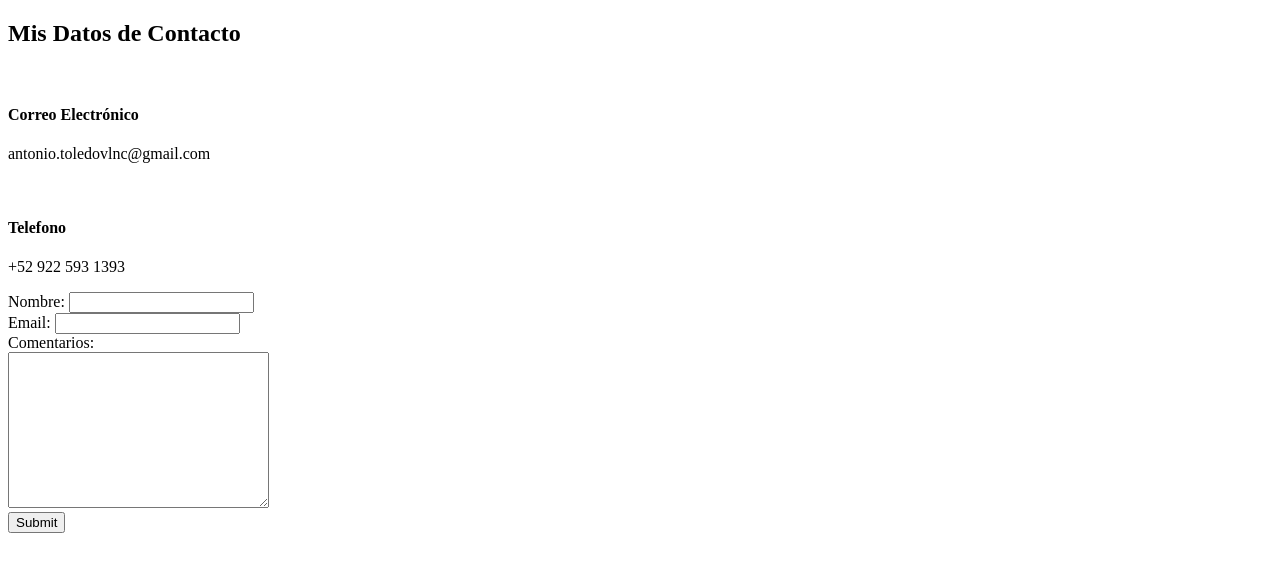
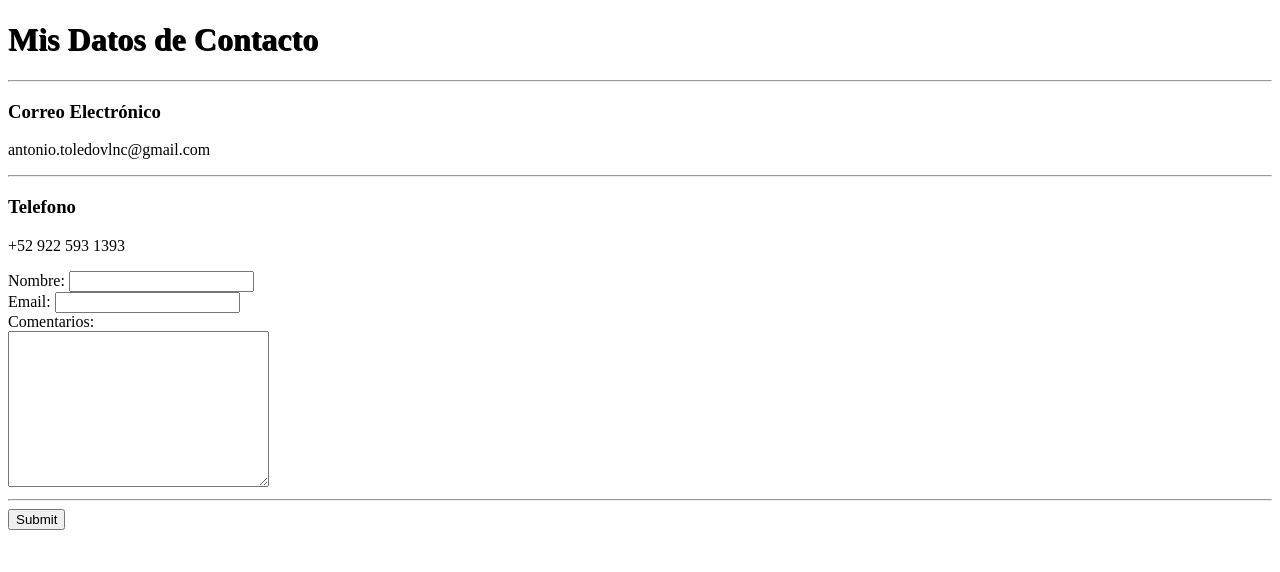
Before and after one commit to antonvlnc/cv, a plain HTML site: page contacto.html in a window 1280 px wide. Drawn offline with Linux system fonts and the light colour scheme.

Commit message:
Update no.1

```diff
--- a/contacto.html
+++ b/contacto.html
@@ -3,14 +3,15 @@
   <head>
     <meta charset="utf-8">
     <title>Contacto</title>
+    <link rel="stylesheet" href="css/styles.css">
   </head>
   <body>
-    <h2>Mis Datos de Contacto</h2>
-    <br>
-    <h4>Correo Electrónico</h4>
+    <h1>Mis Datos de Contacto</h1>
+    <hr>
+    <h3>Correo Electrónico</h3>
     <p>antonio.toledovlnc@gmail.com</p>
-    <br>
-    <h4>Telefono</h4>
+    <hr>
+    <h3>Telefono</h3>
     <p>+52 922 593 1393</p>
     <form  action="mailto:antonio.toledovlnc@gmail.com" method="post" enctype="text/plain">
       <label>Nombre:</label>
@@ -21,7 +22,7 @@
       <br>
       <label>Comentarios:</label><br>
       <textarea name="yourMessage" rows="10" cols="30"></textarea>
-      <br>
+      <hr>
       <input type="submit" name="" >
 
     </form>
--- /dev/null
+++ b/css/styles.css
@@ -0,0 +1,16 @@
+body {
+  background-color: white;
+}
+
+hr {
+  background-color: black;
+}
+
+h1{
+  color: black;
+  text-shadow: 1px 1px black;
+}
+
+h3{
+  color: black;
+}
```
Also changed, not shown: hobbies.html (+2 -0 lines), index.html (+5 -3 lines).
